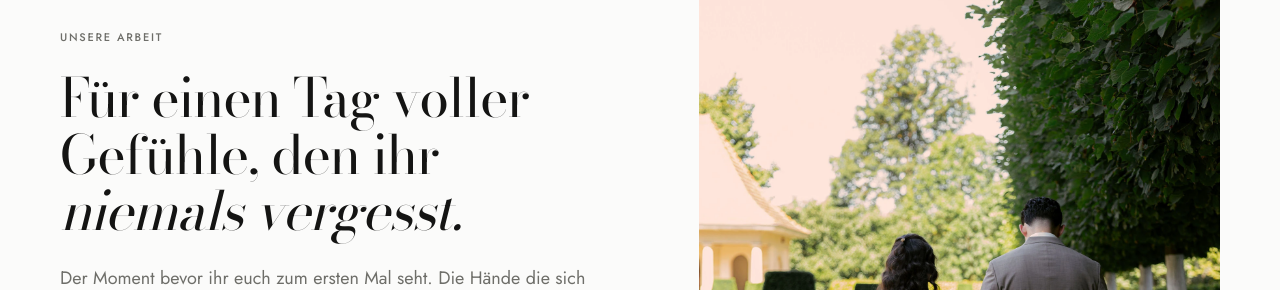
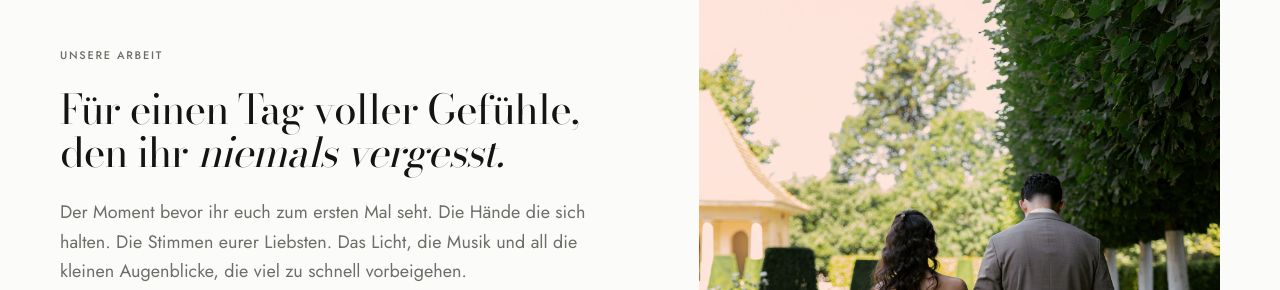
Before and after one commit to Amoriva-Films/personal-website, a Next.js app: page / in a window 1280 px wide. Shown: the part 929-1219 px from the top of the page. Built offline with nearby package versions, Linux system fonts and the light colour scheme.

Commit message:
Design: alle Sections kompakter (Abstaende + Schriftgroessen runter), Leistungs-Ziffer tiefer/kleiner, kein Hover-Sprung
Co-Authored-By: Claude Opus 4.8 <noreply@anthropic.com>

```diff
--- a/app/globals.css
+++ b/app/globals.css
@@ -45,19 +45,19 @@
   --luft-2: 16px;
   --luft-3: 24px;
   --luft-4: 40px;
-  --luft-5: 64px;
+  --luft-5: 48px;
   /* Abschnittsabstand. Stand auf 112 (der Wert von amoriva.app). Nevio
      am 21.09.2026: zu viel. Gemessen waren es 1.792 px reines Polster auf
      der Startseite, also zwei von zehn Bildschirmen nur Luft. Mit 80
      bleibt die Gliederung deutlich, ohne dass man sich durchscrollt.
      amoriva.app ist eine Software-Seite mit langen Erklaertexten, hier
      stehen Bilder und kurze Bloecke - die brauchen weniger Anlauf. */
-  --luft-6: 80px;
-  --luft-7: 144px;
+  --luft-6: 56px;
+  --luft-7: 96px;
 
   /* Abstand unter der fest stehenden Kopfzeile. Eigener Wert, weil er
      nicht Abschnittsabstand ist, sondern Platz fuer die Navigation. */
-  --kopf-luft: 124px;
+  --kopf-luft: 92px;
 
   /* ── Schrift ─────────────────────────────────────────────────────
      Drei Stufen fuer Ueberschriften, zwei fuer Text. Mehr nicht.
@@ -79,10 +79,10 @@
      Untergrenze fuer schmale Bildschirme. Der letzte Wert, den grosse
      Bildschirme erreichen, ist unveraendert - der Desktop sieht
      rechnerisch exakt aus wie vorher, nachgemessen bei 1440 px.       */
-  --schrift-display: clamp(2.125rem, 5vw, 4.25rem);  /* 34 –  68 px */
-  --schrift-riesig:  clamp(2.5rem, 8vw, 6.5rem);     /* 40 – 104 px, Schlusszeile */
-  --schrift-gross:   clamp(1.875rem, 4.2vw, 3.5rem); /* 30 –  56 px */
-  --schrift-mittel:  clamp(1.5rem, 2.8vw, 2.375rem); /* 24 –  38 px */
+  --schrift-display: clamp(1.875rem, 3.8vw, 3.25rem); /* 30 –  52 px, kompakter */
+  --schrift-riesig:  clamp(2.125rem, 5.5vw, 4rem);    /* 34 –  64 px, Schlusszeile */
+  --schrift-gross:   clamp(1.625rem, 3.2vw, 2.625rem);/* 26 –  42 px */
+  --schrift-mittel:  clamp(1.375rem, 2.1vw, 1.75rem); /* 22 –  28 px */
   /* Jost hat eine kleinere x-Hoehe als die Inter davor: bei gleicher
      Pixelzahl liest sie sich kleiner. Alle drei Lesegroessen gehen
      deshalb einen Schritt hoch, damit der Text genauso gross wirkt
@@ -101,7 +101,7 @@
   --ease:   cubic-bezier(0.22, 1, 0.36, 1);
 }
 
-@media (min-width: 768px)  { :root { --rand: 40px; --kopf-luft: 150px; } }
+@media (min-width: 768px)  { :root { --rand: 40px; --kopf-luft: 112px; } }
 @media (min-width: 1280px) { :root { --rand: 60px; } }
 
 * { margin: 0; padding: 0; box-sizing: border-box; }
@@ -393,7 +393,7 @@ p, li { overflow-wrap: break-word; }
   background: var(--papier);
   border: 1px solid var(--linie);
   border-radius: var(--radius);
-  padding: clamp(1.5rem, 2.6vw, 2.25rem);
+  padding: clamp(1.25rem, 2vw, 1.75rem);
   transition: border-color 300ms var(--ease), transform 300ms var(--ease);
 }
 
@@ -702,9 +702,9 @@ p, li { overflow-wrap: break-word; }
 
 .leistung-ziffer {
   position: absolute;
-  top: 0.1rem; right: 1rem;
+  top: 1.1rem; right: 1.25rem;
   font-family: var(--font-display), Georgia, serif;
-  font-size: 3.4rem;
+  font-size: 2.5rem;
   font-weight: 400;
   /* Dieselbe Falle wie bei .schritt-ziffer, nur eine Stufe milder: die
      Ziffer hier ist als Wasserzeichen gemeint und soll leise bleiben.
@@ -721,7 +721,6 @@ p, li { overflow-wrap: break-word; }
 @media (hover: hover) {
   .leistung:hover .leistung-ziffer {
     color: rgba(104,120,80,0.22);
-    transform: translateY(-4px);
   }
 }
 
```
